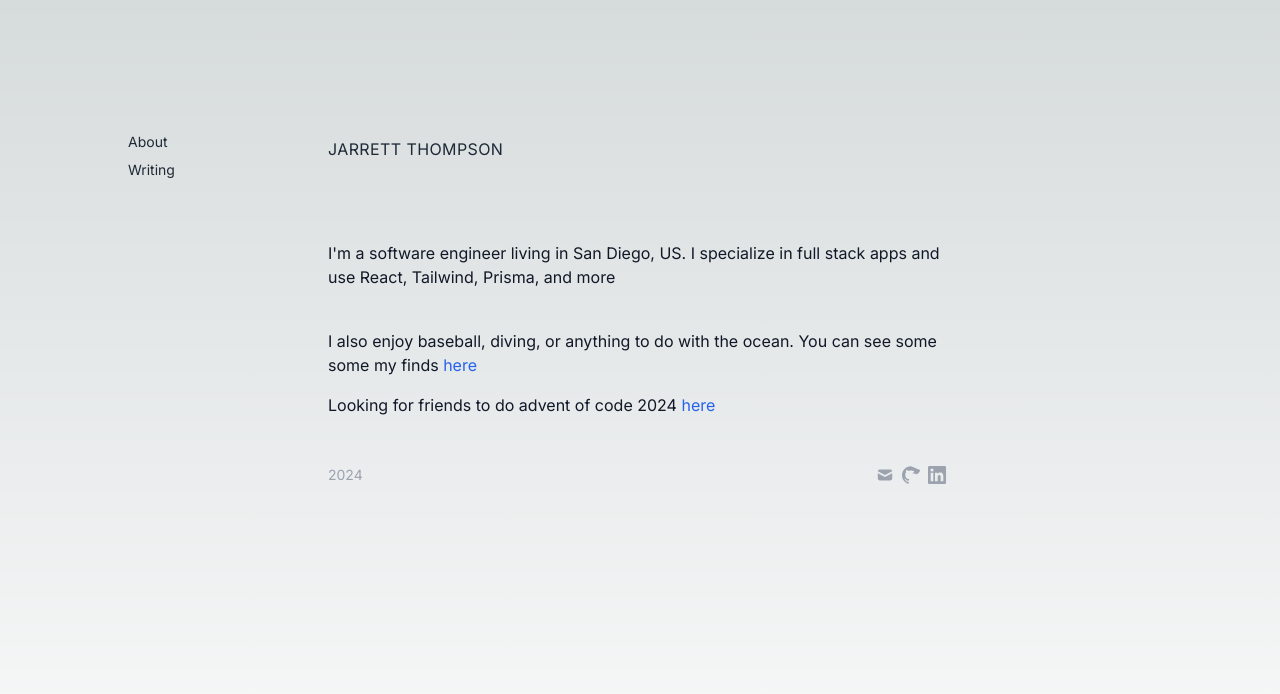
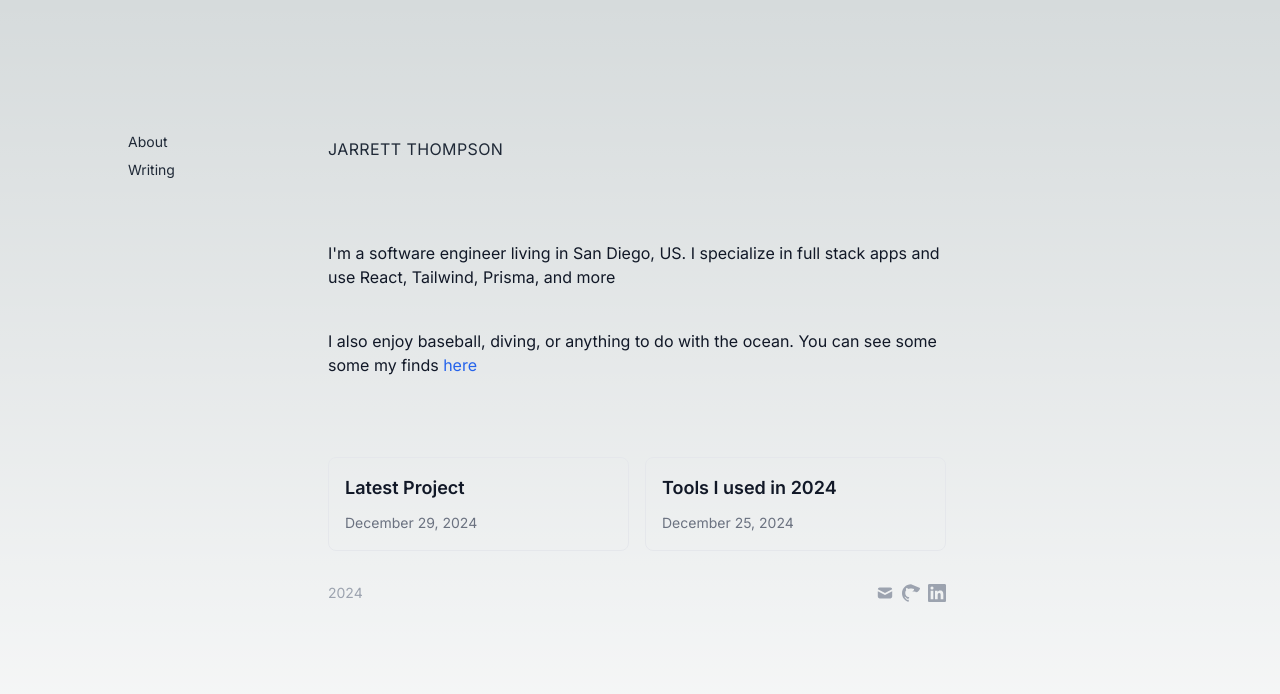
Before and after one commit to jarrett32/portfolio, a Next.js app: page / in a window 1280 px wide. Shown: the top 694 px of the page. Built offline with nearby package versions, Linux system fonts and the light colour scheme.

Commit message:
update homepage

```diff
--- a/src/app/page.tsx
+++ b/src/app/page.tsx
@@ -35,11 +35,47 @@ export default function Page() {
                   here
                 </Link>
               </p>
-              <p>
-                Looking for friends to do advent of code 2024{" "}
-                <Link href="/writing/advent-of-code-2024">here</Link>
-              </p>
             </motion.div>
+            <div className="p-8"></div>
+            <div className="grid grid-cols-1 gap-4 md:grid-cols-2">
+              <motion.div
+                className=""
+                initial={{ opacity: 0, y: 20 }}
+                animate={{ opacity: 1, y: 0 }}
+                transition={{ duration: 0.5, delay: 0.2 }}
+              >
+                <Link
+                  href="writing/power-of-multimodal-technique"
+                  className="block"
+                >
+                  <div className="rounded-lg border border-gray-200 p-4 transition-all hover:border-gray-300 dark:border-gray-800 dark:hover:border-gray-700">
+                    <p className="mb-2 text-lg font-semibold text-gray-900 dark:text-white">
+                      Latest Project
+                    </p>
+                    <time className="text-sm text-gray-500 dark:text-gray-500">
+                      December 29, 2024
+                    </time>
+                  </div>
+                </Link>
+              </motion.div>
+              <motion.div
+                className=""
+                initial={{ opacity: 0, y: 20 }}
+                animate={{ opacity: 1, y: 0 }}
+                transition={{ duration: 0.5, delay: 0.2 }}
+              >
+                <Link href="tools-i-used-in-2024">
+                  <div className="rounded-lg border border-gray-200 p-4 transition-all hover:border-gray-300 dark:border-gray-800 dark:hover:border-gray-700">
+                    <p className="mb-2 text-lg font-semibold text-gray-900 dark:text-white">
+                      Tools I used in 2024
+                    </p>
+                    <time className="text-sm text-gray-500 dark:text-gray-500">
+                      December 25, 2024
+                    </time>
+                  </div>
+                </Link>
+              </motion.div>
+            </div>
             {/* <motion.div
               className="mt-12"
               initial={{ opacity: 0, y: 20 }}
```
